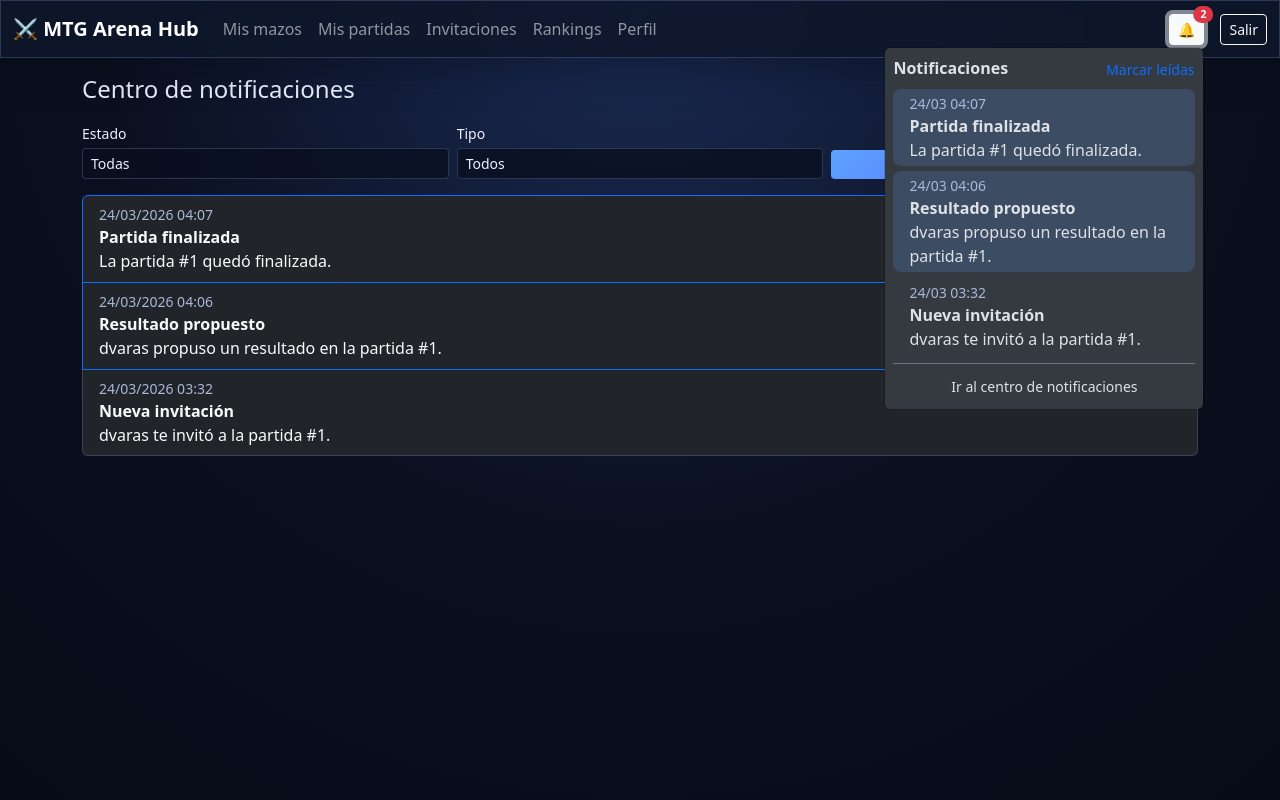
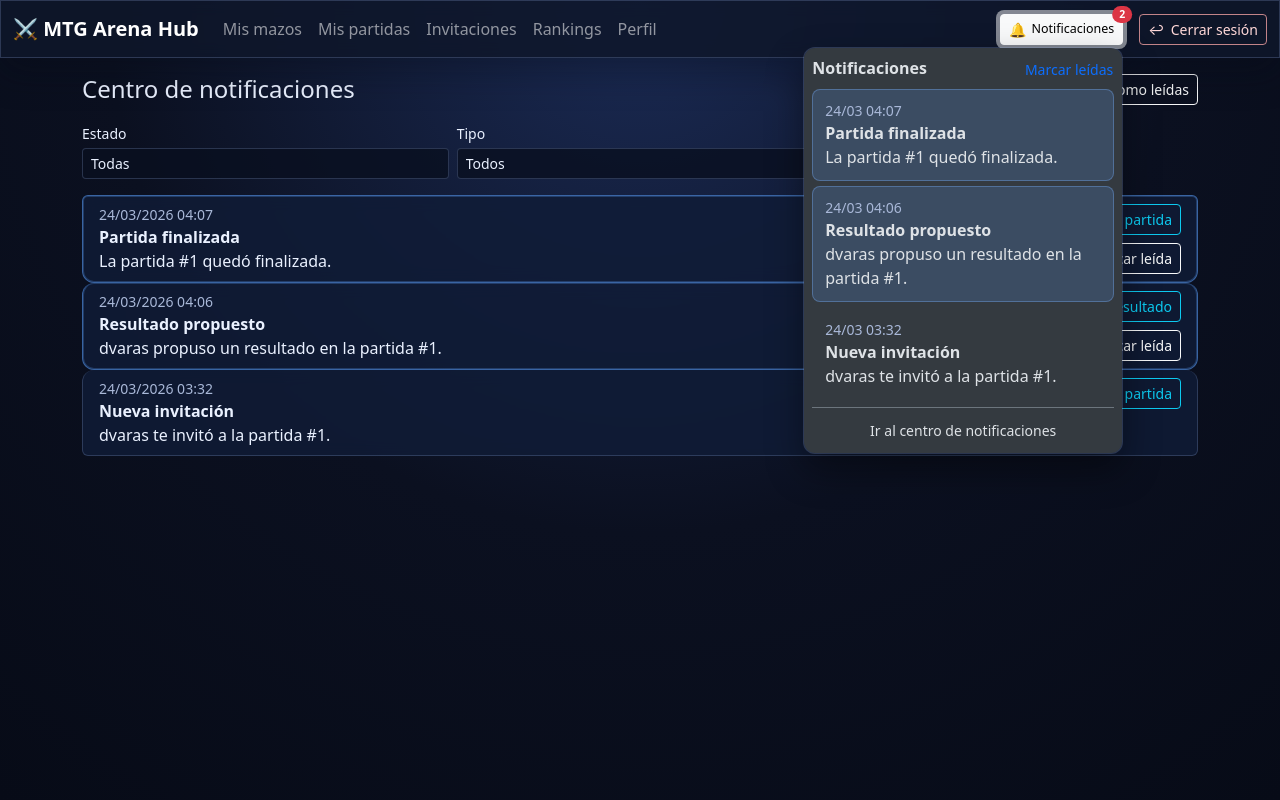
Before and after one commit to rueeen/tournament_app, a Django app: page /matches/notifications/ in a window 1280 px wide, after a click that opens the changed part. Run offline with Django 5.2, Linux system fonts and the light colour scheme; a user stored in the database is signed in; data comes from the database, SQL or seed files in the repository; some libraries are stand-ins or nearby versions.

Commit message:
Mejora UI de notificaciones, logout y textos en español

```diff
--- a/core/static/css/app.css
+++ b/core/static/css/app.css
@@ -8,6 +8,7 @@
   --muted: #a9b8d8;
   --primary: #5ea2ff;
   --success: #38d39f;
+  --danger: #ff7e9b;
 }
 
 body.app-body {
@@ -68,6 +69,26 @@ textarea:focus {
 .form-label { color: var(--text) !important; }
 .form-check-label { color: var(--text) !important; }
 .text-secondary { color: var(--muted) !important; }
+.text-muted,
+.form-text {
+  color: #c5d2ed !important;
+}
+
+.invalid-feedback,
+.text-danger,
+.app-body .alert-danger {
+  color: var(--danger) !important;
+}
+
+ul.errorlist,
+ul.errorlist li {
+  color: var(--danger);
+}
+
+.app-body .alert-danger {
+  background: rgba(140, 21, 61, 0.18);
+  border-color: rgba(255, 126, 155, 0.45);
+}
 
 .form-check-input {
   background-color: rgba(9, 16, 32, 0.8);
@@ -123,16 +144,27 @@ a:hover { color: #c0dcff; }
 .notifications-menu {
   min-width: 320px;
   max-width: 360px;
+  border: 1px solid var(--border);
+  border-radius: 12px;
+  box-shadow: 0 16px 36px rgba(0, 0, 0, 0.4);
 }
 
 .notification-item {
   white-space: normal;
   border-radius: 8px;
   margin-bottom: 0.35rem;
+  padding: 0.65rem 0.75rem;
+  border: 1px solid transparent;
+}
+
+.notification-item:hover {
+  background: rgba(120, 156, 236, 0.2);
+  border-color: rgba(167, 190, 245, 0.45);
 }
 
 .notification-item--unread {
   background: rgba(94, 162, 255, 0.18);
+  border-color: rgba(125, 177, 255, 0.35);
 }
 
 
@@ -175,6 +207,55 @@ a:hover { color: #c0dcff; }
   padding: 0.65rem 0.35rem;
 }
 
+.notifications-trigger {
+  display: inline-flex;
+  align-items: center;
+  gap: 0.35rem;
+  border-color: rgba(199, 214, 249, 0.6);
+}
+
+.notifications-trigger__label {
+  font-size: 0.78rem;
+}
+
+.logout-btn {
+  display: inline-flex;
+  align-items: center;
+  gap: 0.4rem;
+  border-color: rgba(255, 170, 170, 0.75);
+  color: #ffd8d8;
+}
+
+.logout-btn:hover,
+.logout-btn:focus {
+  background: rgba(192, 47, 84, 0.25);
+  border-color: rgba(255, 167, 189, 0.9);
+  color: #ffe7e7;
+}
+
+.notification-card {
+  background: rgba(16, 29, 55, 0.82);
+  border: 1px solid var(--border);
+  border-radius: 12px;
+}
+
+.notification-card--unread {
+  border-color: rgba(94, 162, 255, 0.55);
+  box-shadow: inset 0 0 0 1px rgba(94, 162, 255, 0.25);
+}
+
+.register-card {
+  background: rgba(9, 17, 34, 0.93) !important;
+}
+
+.register-card .card-body,
+.register-card .card-body p,
+.register-card .card-body li,
+.register-card .card-body label,
+.register-card .card-body span {
+  color: var(--text);
+}
+
 @media (max-width: 767px) {
   .profile-layout {
     margin-bottom: 1.5rem;
@@ -194,4 +275,8 @@ a:hover { color: #c0dcff; }
     width: 100%;
     margin-top: 0.35rem;
   }
+
+  .notifications-trigger__label {
+    display: none;
+  }
 }
--- a/matches/forms.py
+++ b/matches/forms.py
@@ -8,6 +8,7 @@ from .models import Match, MatchInvitation, MatchPlayer, MatchResultAcceptance,
 
 class MatchCreateForm(forms.Form):
     participants = forms.ModelMultipleChoiceField(
+        label='Participantes',
         queryset=User.objects.all(),
         required=True,
         widget=forms.SelectMultiple(attrs={'class': 'form-select'}),
--- a/matches/templates/matches/notifications_center.html
+++ b/matches/templates/matches/notifications_center.html
@@ -36,7 +36,7 @@
 
 <div class="list-group">
   {% for notification in page_obj %}
-    <div class="list-group-item bg-dark text-light {% if not notification.is_read %}border-primary{% endif %}">
+    <div class="list-group-item notification-card {% if not notification.is_read %}notification-card--unread{% endif %}">
       <div class="d-flex justify-content-between gap-3">
         <div>
           <small class="text-secondary d-block">{{ notification.created_at|date:"d/m/Y H:i" }}</small>
--- a/templates/base.html
+++ b/templates/base.html
@@ -25,8 +25,9 @@
         <li class="nav-item"><a class="nav-link" href="{% url 'profile' %}">Perfil</a></li>
       </ul>
       <div class="dropdown me-3 notifications-wrapper">
-        <button class="btn btn-outline-light btn-sm position-relative notifications-trigger" type="button" data-bs-toggle="dropdown" data-bs-auto-close="outside" aria-expanded="false">
-          🔔
+        <button class="btn btn-outline-light btn-sm position-relative notifications-trigger" type="button" data-bs-toggle="dropdown" data-bs-auto-close="outside" aria-expanded="false" aria-label="Abrir notificaciones">
+          <span class="notifications-trigger__icon" aria-hidden="true">🔔</span>
+          <span class="notifications-trigger__label">Notificaciones</span>
           <span id="notifications-badge" class="position-absolute top-0 start-100 translate-middle badge rounded-pill bg-danger {% if not unread_notifications_count %}d-none{% endif %}">{{ unread_notifications_count }}</span>
         </button>
         <div class="dropdown-menu dropdown-menu-end dropdown-menu-dark p-2 notifications-menu" id="notifications-menu">
@@ -54,9 +55,12 @@
           </div>
         </div>
       </div>
-      <form method="post" action="{% url 'logout' %}" class="d-inline">
+      <form method="post" action="{% url 'logout' %}" class="d-inline logout-form">
         {% csrf_token %}
-        <button class="btn btn-outline-light btn-sm" type="submit">Salir</button>
+        <button class="btn btn-outline-light btn-sm logout-btn" type="submit" aria-label="Cerrar sesión">
+          <span aria-hidden="true">↩</span>
+          <span>Cerrar sesión</span>
+        </button>
       </form>
       {% endif %}
     </div>
```
Also changed, not shown: accounts/templates/accounts/register.html (+15 -5 lines).
